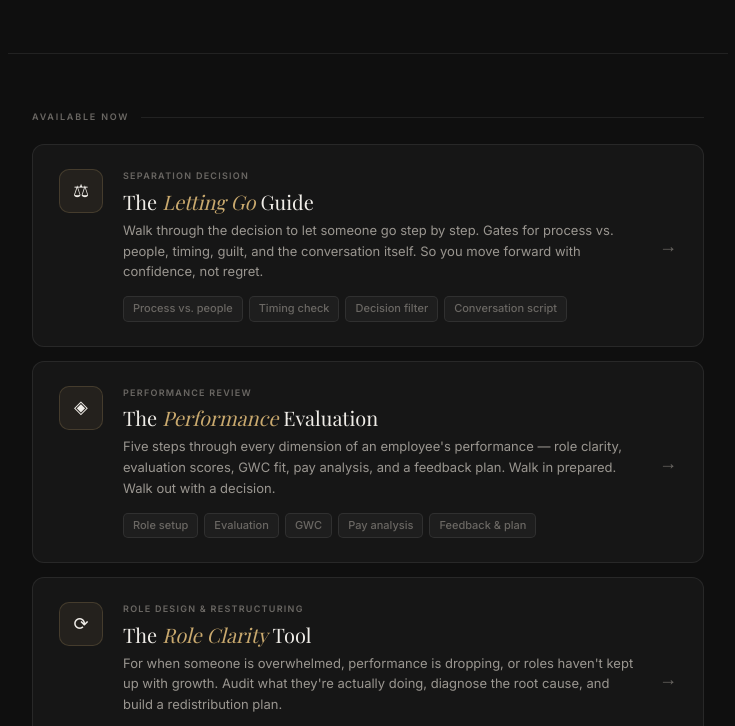
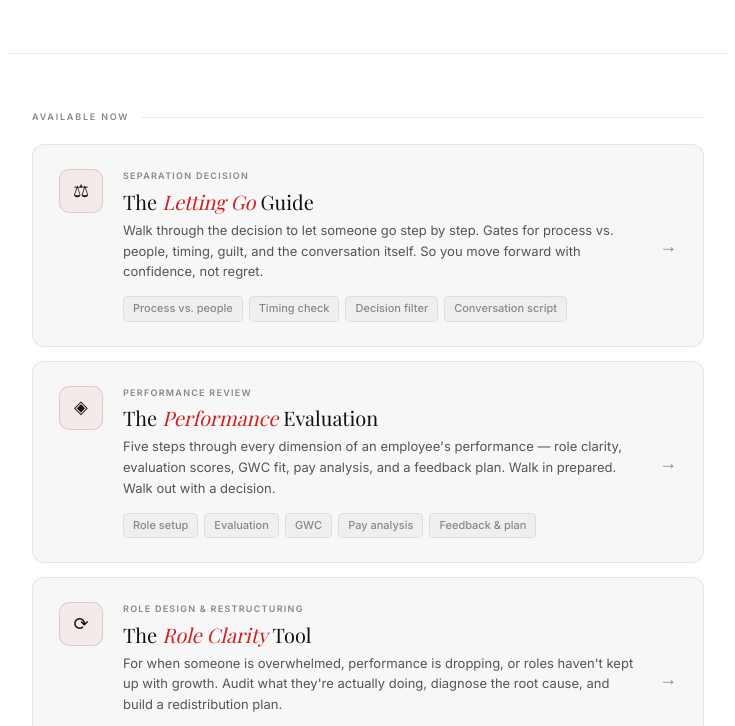
Before and after one commit to blimi-adler/pivotyestools, a plain HTML site: page index.html in a window 1280 px wide. Shown: the part 335-1061 px from the top of the page, without its empty margins (272-1007 px from the left). Drawn offline with nearby package versions, Linux system fonts and the light colour scheme; a web font is replaced by a local one.

Commit message:
Add files via upload

```diff
--- a/index.html
+++ b/index.html
@@ -11,17 +11,17 @@
   *, *::before, *::after { box-sizing: border-box; margin: 0; padding: 0; }
 
   :root {
-    --bg: #0f0f0f;
-    --bg2: #161616;
-    --bg3: #1e1e1e;
-    --border: rgba(255,255,255,0.08);
-    --border2: rgba(255,255,255,0.14);
-    --text: #f0ede8;
-    --text2: #9a9690;
-    --text3: #6a6763;
-    --accent: #c9a96e;
-    --accent-bg: rgba(201,169,110,0.08);
-    --accent-border: rgba(201,169,110,0.2);
+    --bg: #ffffff;
+    --bg2: #f7f7f7;
+    --bg3: #efefef;
+    --border: rgba(0,0,0,0.08);
+    --border2: rgba(0,0,0,0.14);
+    --text: #111111;
+    --text2: #555555;
+    --text3: #888888;
+    --accent: #cc2222;
+    --accent-bg: rgba(204,34,34,0.06);
+    --accent-border: rgba(204,34,34,0.2);
   }
 
   html { scroll-behavior: smooth; }
```
